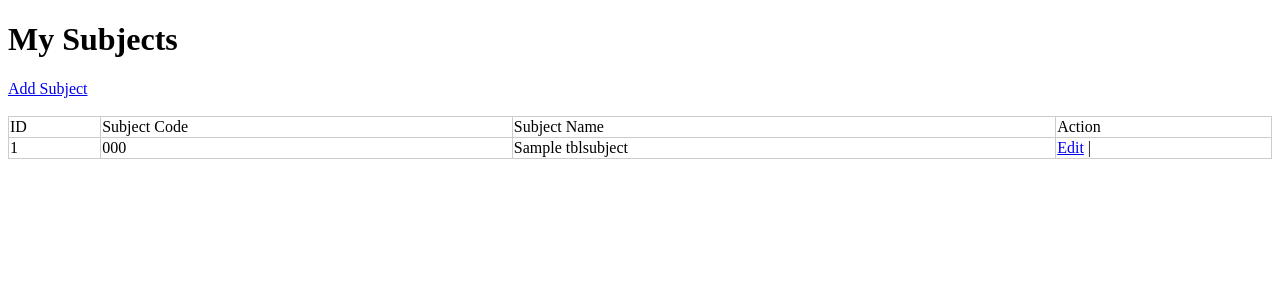
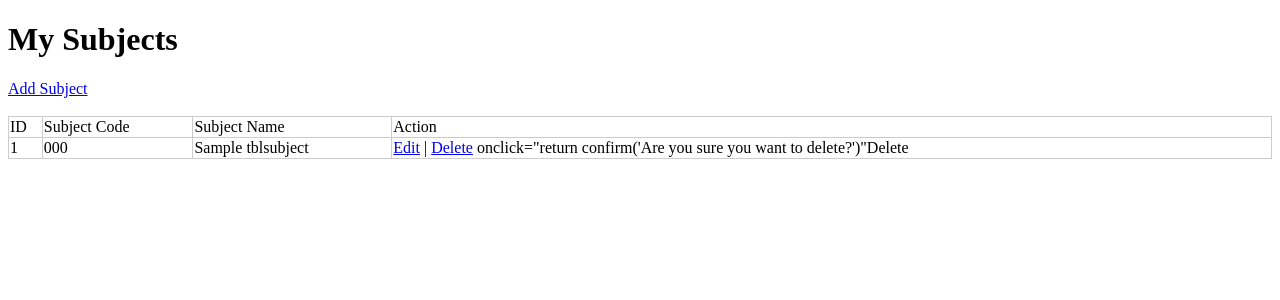
Before and after one commit to sodiumperoxideee/webdevproject, a PHP site: page / in a window 1280 px wide. Shown: the top 300 px of the page. Run offline with PHP 8.4, Linux system fonts and the light colour scheme; tables that the repository leaves empty hold one stand-in row (values such as "Sample post").

Commit message:
Edit index.php to put Delete link

```diff
--- a/index.php
+++ b/index.php
@@ -37,7 +37,7 @@
                 echo "<td>".$res['Subject_Code']."</td>";
                 echo "<td>".$res['Subject_Name']."</td>";
                 echo "<td><a href=\"forms/editform.php?id=".$res['Subject_ID']."\">Edit</a> |
-                        <a href=\"forms/delete.php?id=".$res['Subject_ID']."\"
+                        <a href=\"forms/delete.php?id=".$res['Subject_ID']."\">Delete</a>
                         onclick=\"return confirm('Are you sure you want to delete?')\"Delete</a></td>";
                 echo "</tr>";
             }
```
